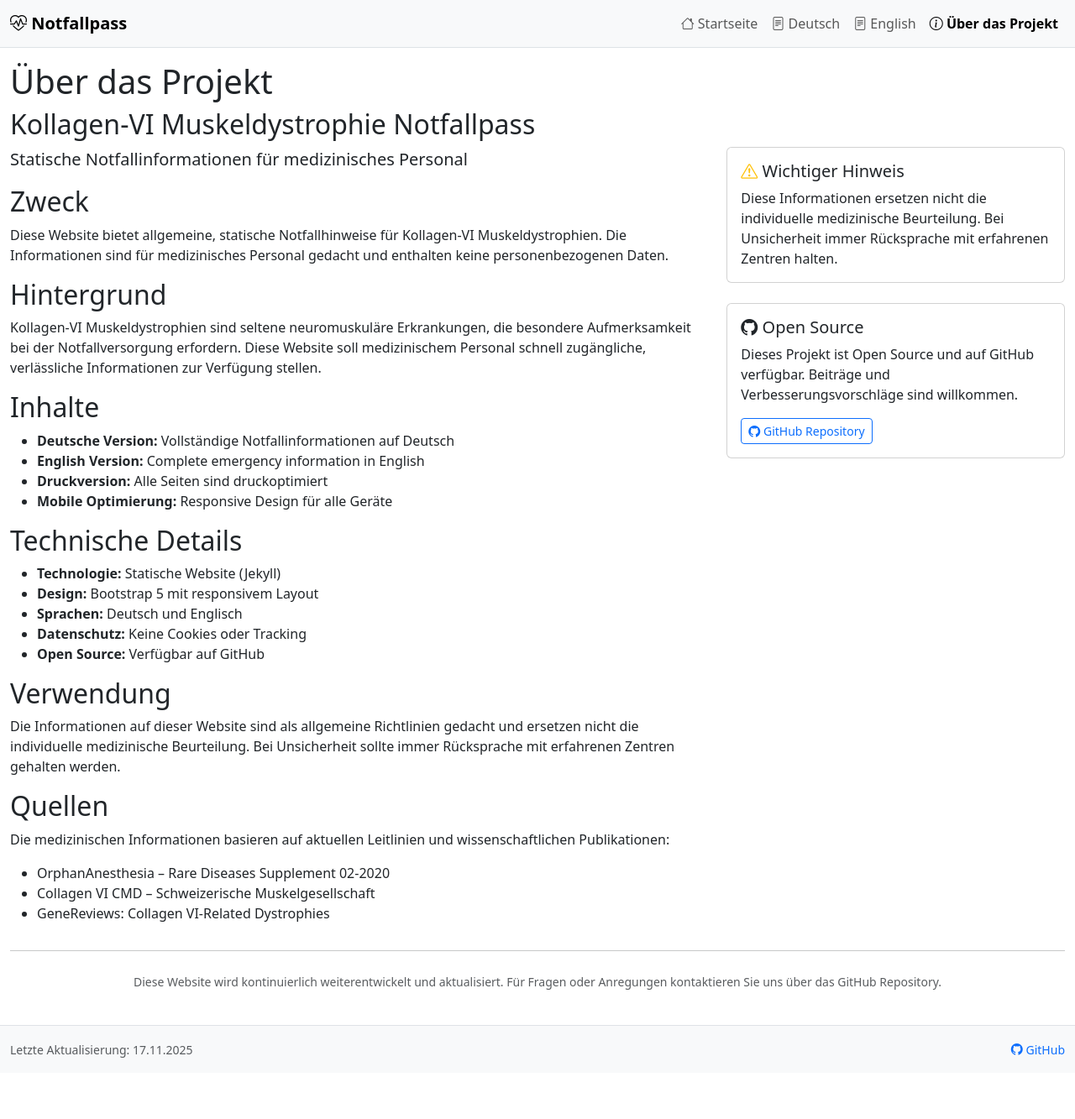
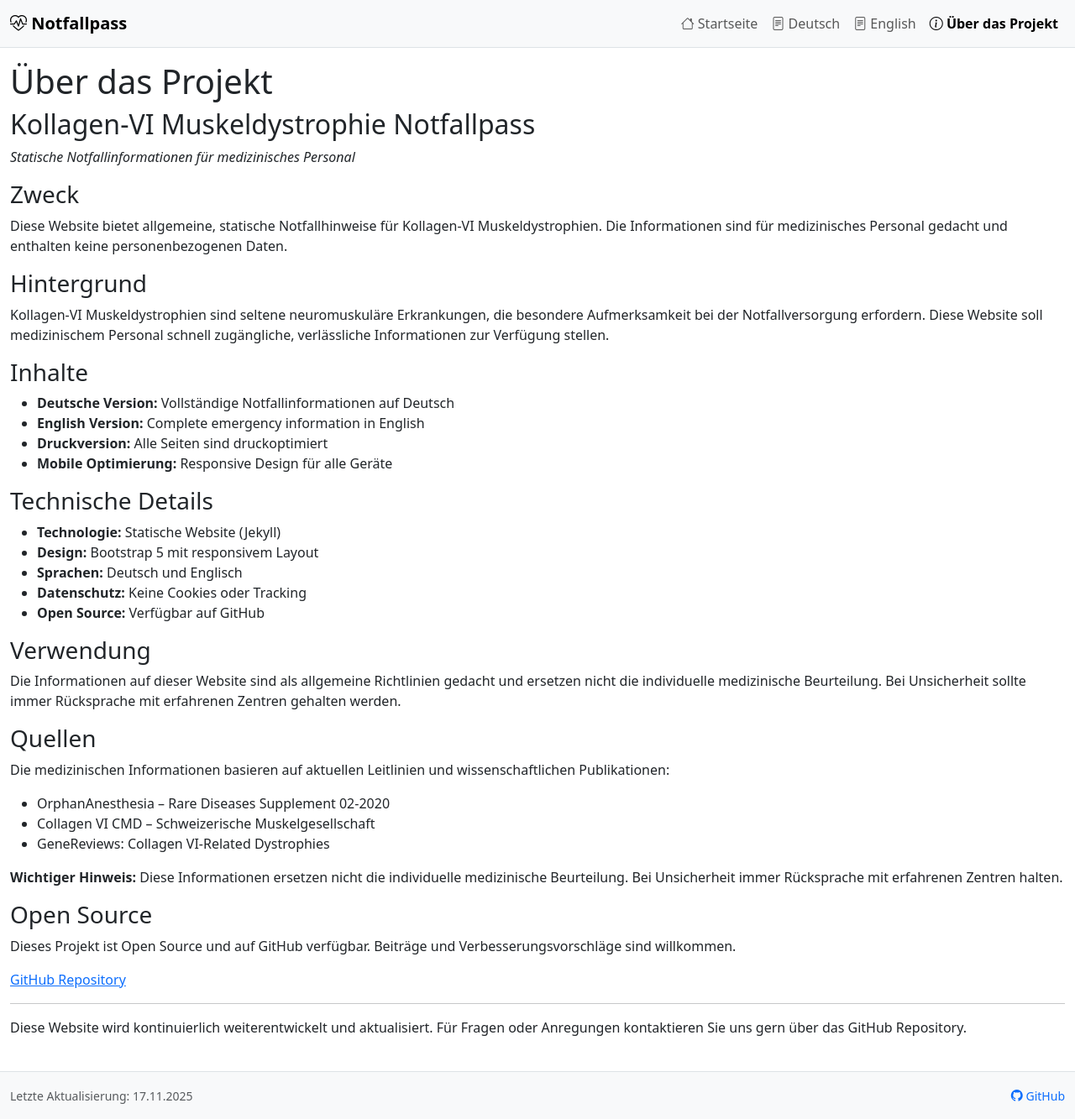
Before and after one commit to SB97/TEST-Kollagen-VI_Muskeldystrophie_Notfallpass, a Jekyll site: the page built from about.md, in a window 1280 px wide. Shown: the whole page at 84% size. Built offline with Jekyll 4.4.1, drawn with Linux system fonts in a browser that asks for light colours; before the commit the page ends 1278 px from its top, so only the background shows below that.

Commit message:
about.md: Umbau auf Markdown

```diff
--- a/about.md
+++ b/about.md
@@ -9,83 +9,51 @@ active: about
 
 ## Kollagen‑VI Muskeldystrophie Notfallpass
 
-<div class="row">
-  <div class="col-md-8">
-    <p class="lead">Statische Notfallinformationen für medizinisches Personal</p>
+*Statische Notfallinformationen für medizinisches Personal*
 
-    <h2>Zweck</h2>
-    <p>Diese Website bietet allgemeine, statische Notfallhinweise für Kollagen‑VI Muskeldystrophien. Die Informationen sind für medizinisches Personal gedacht und enthalten keine personenbezogenen Daten.</p>
+### Zweck
 
-    <h2>Hintergrund</h2>
-    <p>Kollagen‑VI Muskeldystrophien sind seltene neuromuskuläre Erkrankungen, die besondere Aufmerksamkeit bei der Notfallversorgung erfordern. Diese Website soll medizinischem Personal schnell zugängliche, verlässliche Informationen zur Verfügung stellen.</p>
+Diese Website bietet allgemeine, statische Notfallhinweise für Kollagen‑VI Muskeldystrophien. Die Informationen sind für medizinisches Personal gedacht und enthalten keine personenbezogenen Daten.
 
-    <h2>Inhalte</h2>
-    <ul>
-      <li><strong>Deutsche Version:</strong> Vollständige Notfallinformationen auf Deutsch</li>
-      <li><strong>English Version:</strong> Complete emergency information in English</li>
-      <li><strong>Druckversion:</strong> Alle Seiten sind druckoptimiert</li>
-      <li><strong>Mobile Optimierung:</strong> Responsive Design für alle Geräte</li>
-    </ul>
+### Hintergrund
 
-    <h2>Technische Details</h2>
-    <ul>
-      <li><strong>Technologie:</strong> Statische Website (Jekyll)</li>
-      <li><strong>Design:</strong> Bootstrap 5 mit responsivem Layout</li>
-      <li><strong>Sprachen:</strong> Deutsch und Englisch</li>
-      <li><strong>Datenschutz:</strong> Keine Cookies oder Tracking</li>
-      <li><strong>Open Source:</strong> Verfügbar auf GitHub</li>
-    </ul>
+Kollagen‑VI Muskeldystrophien sind seltene neuromuskuläre Erkrankungen, die besondere Aufmerksamkeit bei der Notfallversorgung erfordern. Diese Website soll medizinischem Personal schnell zugängliche, verlässliche Informationen zur Verfügung stellen.
 
-    <h2>Verwendung</h2>
-    <p>Die Informationen auf dieser Website sind als allgemeine Richtlinien gedacht und ersetzen nicht die individuelle medizinische Beurteilung. Bei Unsicherheit sollte immer Rücksprache mit erfahrenen Zentren gehalten werden.</p>
+### Inhalte
 
-    <h2>Quellen</h2>
-    <p>Die medizinischen Informationen basieren auf aktuellen Leitlinien und wissenschaftlichen Publikationen:</p>
-    <ul>
-      <li>OrphanAnesthesia – Rare Diseases Supplement 02‑2020</li>
-      <li>Collagen VI CMD – Schweizerische Muskelgesellschaft</li>
-      <li>GeneReviews: Collagen VI‑Related Dystrophies</li>
-    </ul>
-  </div>
+- **Deutsche Version:** Vollständige Notfallinformationen auf Deutsch
+- **English Version:** Complete emergency information in English
+- **Druckversion:** Alle Seiten sind druckoptimiert
+- **Mobile Optimierung:** Responsive Design für alle Geräte
 
-  <div class="col-md-4">
-    <div class="card mb-4">
-      <div class="card-body">
-        <h5 class="card-title">
-          <i class="bi bi-exclamation-triangle text-warning"></i>
-          Wichtiger Hinweis
-        </h5>
-        <p class="card-text">
-          Diese Informationen ersetzen nicht die individuelle medizinische Beurteilung. Bei Unsicherheit immer Rücksprache mit erfahrenen Zentren halten.
-        </p>
-      </div>
-    </div>
+### Technische Details
 
+- **Technologie:** Statische Website (Jekyll)
+- **Design:** Bootstrap 5 mit responsivem Layout
+- **Sprachen:** Deutsch und Englisch
+- **Datenschutz:** Keine Cookies oder Tracking
+- **Open Source:** Verfügbar auf GitHub
 
-    <div class="card">
-      <div class="card-body">
-        <h5 class="card-title">
-          <i class="bi bi-github"></i>
-          Open Source
-        </h5>
-        <p class="card-text">
-          Dieses Projekt ist Open Source und auf GitHub verfügbar. Beiträge und Verbesserungsvorschläge sind willkommen.
-        </p>
-        <a href="https://github.com/sb97/TEST-Kollagen-VI_Muskeldystrophie_Notfallpass" class="btn btn-outline-primary btn-sm">
-          <i class="bi bi-github"></i> GitHub Repository
-        </a>
-      </div>
-    </div>
-  </div>
-</div>
+### Verwendung
+
+Die Informationen auf dieser Website sind als allgemeine Richtlinien gedacht und ersetzen nicht die individuelle medizinische Beurteilung. Bei Unsicherheit sollte immer Rücksprache mit erfahrenen Zentren gehalten werden.
+
+### Quellen
+
+Die medizinischen Informationen basieren auf aktuellen Leitlinien und wissenschaftlichen Publikationen:
+
+- OrphanAnesthesia – Rare Diseases Supplement 02‑2020
+- Collagen VI CMD – Schweizerische Muskelgesellschaft
+- GeneReviews: Collagen VI‑Related Dystrophies
+
+> **Wichtiger Hinweis:** Diese Informationen ersetzen nicht die individuelle medizinische Beurteilung. Bei Unsicherheit immer Rücksprache mit erfahrenen Zentren halten.
+
+### Open Source
+
+Dieses Projekt ist Open Source und auf GitHub verfügbar. Beiträge und Verbesserungsvorschläge sind willkommen.
+
+[GitHub Repository](https://github.com/sb97/TEST-Kollagen-VI_Muskeldystrophie_Notfallpass)
 
 ---
 
-<div class="text-center mt-4">
-  <p class="text-muted">
-    <small>
-      Diese Website wird kontinuierlich weiterentwickelt und aktualisiert.
-      Für Fragen oder Anregungen kontaktieren Sie uns über das GitHub Repository.
-    </small>
-  </p>
-</div>
+Diese Website wird kontinuierlich weiterentwickelt und aktualisiert. Für Fragen oder Anregungen kontaktieren Sie uns gern über das GitHub Repository.
```
